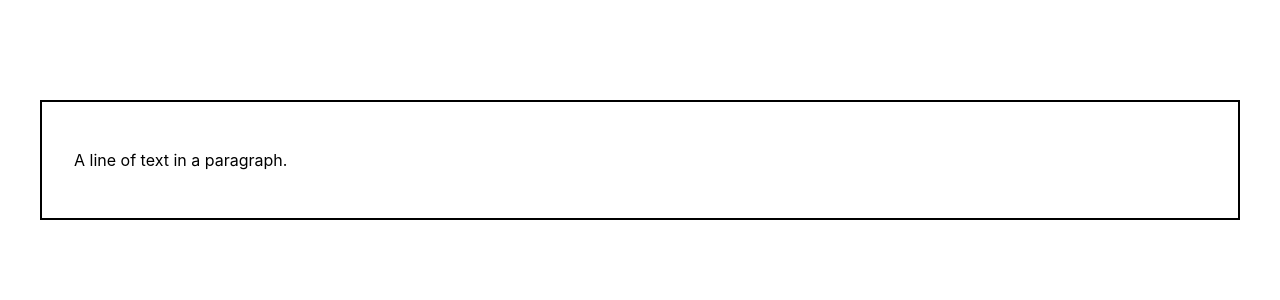
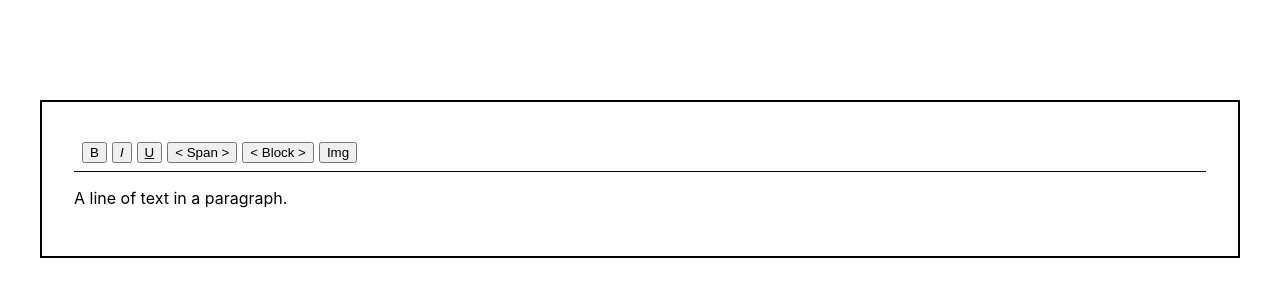
Before and after one commit to zarif-al/slate-editor, a Next.js app: page / in a window 1280 px wide. Shown: the top 300 px of the page. Built offline with nearby package versions, Linux system fonts and the light colour scheme.

Commit message:
Add image with url feature added

```diff
--- /dev/null
+++ b/components/slate/functions/index.ts
@@ -0,0 +1,21 @@
+import { Editor, Transforms } from "slate";
+import imageExtensions from "image-extensions";
+import isUrl from "is-url";
+import { CustomElement } from "utils/types";
+
+export const isImageUrl = (url: string) => {
+	if (!url) return false;
+	if (!isUrl(url)) return false;
+	const ext = new URL(url).pathname.split(".").pop();
+	if (!ext) return false;
+	return imageExtensions.includes(ext);
+};
+
+export const insertImage = (
+	editor: Editor,
+	url: string | ArrayBuffer | null
+) => {
+	const text = { text: "" };
+	const image: CustomElement = { type: "image", url, children: [text] };
+	Transforms.insertNodes(editor, image);
+};
--- a/components/slate/index.tsx
+++ b/components/slate/index.tsx
@@ -1,5 +1,6 @@
 // Import React dependencies.
-import React, { useState, useCallback, useEffect } from "react";
+import React, { useState, useCallback, useEffect, useMemo } from "react";
+
 // Import the Slate editor factory.
 import {
 	createEditor,
@@ -10,15 +11,26 @@ import {
 	Element,
 	Text,
 } from "slate";
+
 // Import the Slate components and React plugin.
 import { ReactEditor, Slate, Editable, withReact } from "slate-react";
-import { HistoryEditor } from "slate-history";
+import { HistoryEditor, withHistory } from "slate-history";
+
 //My Renderers
+import ImageElement from "components/slate/render-element/image";
 import CodeElement from "components/slate/render-element/code";
 import DefaultElement from "components/slate/render-element/default";
 import Leaf from "components/slate/render-leaf";
+//
+
+//Plugin
+import withImages from "components/slate/plugins/withImages";
+//
+
 import { CustomText, CustomElement } from "utils/types";
 import ToggleFunctions from "components/slate/toggle-functions";
+import Toolbar from "components/slate/toolbar";
+
 // TypeScript specific code <-
 
 // Imports :-
@@ -46,10 +58,12 @@ const SlateEditor = (): JSX.Element => {
 
 	//Initialvalue State
 	const [value, setValue] = useState<Descendant[]>(initialValue);
-	console.log(value);
 
 	//Editor Init
-	const [editor] = useState(() => withReact(createEditor()));
+	const editor = useMemo(
+		() => withImages(withHistory(withReact(createEditor()))),
+		[]
+	);
 
 	//Update initial value with localStorage content
 	useEffect(() => {
@@ -59,6 +73,7 @@ const SlateEditor = (): JSX.Element => {
 			if (content && content.length > 0) {
 				//This line is necessary to re-render the editor
 				editor.children = content;
+				//
 				setValue(content);
 			}
 		}
@@ -69,6 +84,8 @@ const SlateEditor = (): JSX.Element => {
 		switch (props.element.type) {
 			case "code":
 				return <CodeElement {...props} />;
+			case "image":
+				return <ImageElement {...props} />;
 			default:
 				return <DefaultElement {...props} />;
 		}
@@ -82,36 +99,35 @@ const SlateEditor = (): JSX.Element => {
 	return (
 		<Slate
 			editor={editor}
-			//value only acts as initial value.
+			//This value only acts as initial value.
 			value={initialValue}
 			onChange={(newValue) => {
 				setValue(newValue);
 				const isAstChange = editor.operations.some(
 					(op) => "set_selection" !== op.type
 				);
-				console.log("Change Detected: ", isAstChange);
 				if (isAstChange) {
 					// Save the value to Local Storage.
-					const content = JSON.stringify(value);
+					const content = JSON.stringify(newValue);
 					localStorage.setItem("content", content);
 				}
 			}}
 		>
+			<Toolbar />
 			<Editable
 				renderElement={renderElement}
 				renderLeaf={renderLeaf}
+				//Keyboard ShortCut Functions Here
 				onKeyDown={(event) => {
 					if (!event.ctrlKey) {
 						return;
 					}
-
 					switch (event.key) {
 						case "`": {
 							event.preventDefault();
 							ToggleFunctions.toggleCodeBlock(editor);
 							break;
 						}
-
 						case "b": {
 							event.preventDefault();
 							ToggleFunctions.toggleBoldMark(editor);
--- /dev/null
+++ b/components/slate/plugins/withImages.ts
@@ -0,0 +1,40 @@
+import React from "react";
+import { Editor } from "slate";
+import { isImageUrl, insertImage } from "components/slate/functions";
+
+const withImages = (editor: Editor) => {
+	const { insertData, isVoid } = editor;
+
+	editor.isVoid = (element) => {
+		return element.type === "image" ? true : isVoid(element);
+	};
+
+	editor.insertData = (data) => {
+		const text = data.getData("text/plain");
+		const { files } = data;
+
+		if (files && files.length > 0) {
+			for (const file of files) {
+				const reader = new FileReader();
+				const [mime] = file.type.split("/");
+
+				if (mime === "image") {
+					reader.addEventListener("load", () => {
+						const url = reader.result;
+						insertImage(editor, url);
+					});
+
+					reader.readAsDataURL(file);
+				}
+			}
+		} else if (isImageUrl(text)) {
+			insertImage(editor, text);
+		} else {
+			insertData(data);
+		}
+	};
+
+	return editor;
+};
+
+export default withImages;
--- /dev/null
+++ b/components/slate/render-element/image.tsx
@@ -0,0 +1,51 @@
+import React from "react";
+import Image from "next/image";
+import { useSlate, ReactEditor, useSelected, useFocused } from "slate-react";
+import { RenderProps } from "utils/types";
+import { Transforms, Element, Text } from "slate";
+
+const ImageElement = (props: RenderProps) => {
+	const editor = useSlate();
+	const path = ReactEditor.findPath(editor, props.element);
+
+	const selected = useSelected();
+	const focused = useFocused();
+
+	return (
+		<div {...props.attributes}>
+			{props.children}
+			<div
+				contentEditable={false}
+				style={{
+					boxShadow: selected && focused ? "0 0 0 3px #B4D5FF" : "none",
+					width: "fit-content",
+					position: "relative",
+					cursor: "pointer",
+				}}
+			>
+				<Image
+					src={props.element.type === "image" ? (props.element.url as string) : ""}
+					alt="Image"
+					layout="intrinsic"
+					width={400}
+					height={500}
+				/>
+				<button
+					onMouseDown={() => Transforms.removeNodes(editor, { at: path })}
+					style={{
+						display: selected && focused ? "block" : "none",
+						position: "absolute",
+						top: "0.5em",
+						left: "0.5em",
+						backgroundColor: "white",
+						cursor: "pointer",
+					}}
+				>
+					Del
+				</button>
+			</div>
+		</div>
+	);
+};
+
+export default ImageElement;
--- a/components/slate/render-leaf/index.tsx
+++ b/components/slate/render-leaf/index.tsx
@@ -1,14 +1,32 @@
 import React from "react";
 import { RenderLeaf } from "utils/types";
 const Leaf = (props: RenderLeaf) => {
+	if (props.leaf.code) {
 		return (
 			<span
 				{...props.attributes}
-			style={{ fontWeight: props.leaf.bold ? "bold" : "normal" }}
+				style={{
+					backgroundColor: "black",
+					color: "white",
+				}}
+			>
+				<code>{props.children}</code>
+			</span>
+		);
+	} else {
+		return (
+			<span
+				{...props.attributes}
+				style={{
+					fontWeight: props.leaf.bold ? "bold" : "normal",
+					fontStyle: props.leaf.italic ? "italic" : "normal",
+					textDecoration: props.leaf.underline ? "underline" : "none",
+				}}
 			>
 				{props.children}
 			</span>
 		);
+	}
 };
 
 export default Leaf;
--- a/components/slate/toggle-functions/index.ts
+++ b/components/slate/toggle-functions/index.ts
@@ -1,39 +1,59 @@
 import { Transforms, Editor, Element, Text } from "slate";
+import { CustomText } from "utils/types";
 
-function isBoldMarkActive(editor: Editor) {
-	const [match] = Editor.nodes(editor, {
-		match: (n) => Text.isText(n) && n.bold === true,
-		universal: true,
-	});
-
-	return !!match;
-}
-
-function isCodeBlockActive(editor: Editor) {
-	const [match] = Editor.nodes(editor, {
-		match: (n) => Element.isElement(n) && n.type === "code",
-	});
-	return !!match;
-}
+type Mark = Omit<CustomText, "text"> | null;
 
 const ToggleFunctions = {
-	//Toggle Bold
+	//Toggle Marks
+	isMarkActive(editor: Editor, format: string) {
+		const marks: Mark = Editor.marks(editor);
+		return marks ? marks[format as keyof Mark] === true : false;
+	},
 	toggleBoldMark(editor: Editor) {
-		const isActive = isBoldMarkActive(editor);
+		const isActive = ToggleFunctions.isMarkActive(editor, "bold");
 		Transforms.setNodes(
 			editor,
 			{ bold: isActive ? false : true },
-			{ match: (n) => Text.isText(n), split: isActive ? true : false }
+			{ match: (n) => Text.isText(n), split: true }
 		);
 	},
-
+	toggleItalicMark(editor: Editor) {
+		const isActive = ToggleFunctions.isMarkActive(editor, "italic");
+		Transforms.setNodes(
+			editor,
+			{ italic: isActive ? false : true },
+			{ match: (n) => Text.isText(n), split: true }
+		);
+	},
+	toggleUnderlineMark(editor: Editor) {
+		const isActive = ToggleFunctions.isMarkActive(editor, "underline");
+		Transforms.setNodes(
+			editor,
+			{ underline: isActive ? false : true },
+			{ match: (n) => Text.isText(n), split: true }
+		);
+	},
+	toggleCodeMark(editor: Editor) {
+		const isActive = ToggleFunctions.isMarkActive(editor, "code");
+		Transforms.setNodes(
+			editor,
+			{ code: isActive ? false : true },
+			{ match: (n) => Text.isText(n), split: true }
+		);
+	},
 	//Toggle Code
+	isBlockActive(editor: Editor, block: string) {
+		const [match] = Editor.nodes(editor, {
+			match: (n) => Element.isElement(n) && n.type === block,
+		});
+		return !!match;
+	},
 	toggleCodeBlock(editor: Editor) {
-		const isActive = isCodeBlockActive(editor);
+		const isActive = ToggleFunctions.isBlockActive(editor, "code");
 		Transforms.setNodes(
 			editor,
 			{ type: isActive ? "paragraph" : "code" },
-			{ match: (n) => Editor.isBlock(editor, n) }
+			{ match: (n) => Editor.isBlock(editor, n), split: true }
 		);
 	},
 };
--- /dev/null
+++ b/components/slate/toolbar/index.tsx
@@ -0,0 +1,102 @@
+import React from "react";
+import { useSlate } from "slate-react";
+import ToggleFunctions from "components/slate/toggle-functions";
+import { isImageUrl, insertImage } from "components/slate/functions";
+
+const Toolbar = () => {
+	const editor = useSlate();
+	return (
+		<div
+			style={{
+				display: "flex",
+				gap: "5px",
+				width: "100%",
+				borderBottom: "1px solid black",
+				padding: "0.5rem",
+			}}
+		>
+			<button
+				style={{
+					fontWeight: ToggleFunctions.isMarkActive(editor, "bold")
+						? "800"
+						: "normal",
+				}}
+				onMouseDown={(event) => {
+					event.preventDefault();
+					ToggleFunctions.toggleBoldMark(editor);
+				}}
+			>
+				B
+			</button>
+			<button
+				style={{
+					fontWeight: ToggleFunctions.isMarkActive(editor, "italic")
+						? "800"
+						: "normal",
+					fontStyle: "italic",
+				}}
+				onMouseDown={(event) => {
+					event.preventDefault();
+					ToggleFunctions.toggleItalicMark(editor);
+				}}
+			>
+				I
+			</button>
+			<button
+				style={{
+					fontWeight: ToggleFunctions.isMarkActive(editor, "underline")
+						? "800"
+						: "normal",
+					textDecoration: "underline",
+				}}
+				onMouseDown={(event) => {
+					event.preventDefault();
+					ToggleFunctions.toggleUnderlineMark(editor);
+				}}
+			>
+				U
+			</button>
+			<button
+				style={{
+					fontWeight: ToggleFunctions.isMarkActive(editor, "code")
+						? "800"
+						: "normal",
+				}}
+				onMouseDown={(event) => {
+					event.preventDefault();
+					ToggleFunctions.toggleCodeMark(editor);
+				}}
+			>
+				{"< Span >"}
+			</button>
+			<button
+				style={{
+					fontWeight: ToggleFunctions.isBlockActive(editor, "code")
+						? "800"
+						: "normal",
+				}}
+				onMouseDown={(event) => {
+					event.preventDefault();
+					ToggleFunctions.toggleCodeBlock(editor);
+				}}
+			>
+				{"< Block >"}
+			</button>
+			<button
+				onMouseDown={(event) => {
+					event.preventDefault();
+					const url = window.prompt("Enter the URL of the image:");
+					if (url && !isImageUrl(url)) {
+						alert("URL is not an image");
+						return;
+					}
+					insertImage(editor, url);
+				}}
+			>
+				Img
+			</button>
+		</div>
+	);
+};
+
+export default Toolbar;
--- a/next.config.js
+++ b/next.config.js
@@ -1,6 +1,9 @@
 /** @type {import('next').NextConfig} */
 const nextConfig = {
 	reactStrictMode: true,
+	images: {
+		domains: ["images.pexels.com"],
+	},
 };
 
 module.exports = nextConfig;
--- a/package.json
+++ b/package.json
@@ -9,6 +9,8 @@
     "lint": "next lint"
   },
   "dependencies": {
+    "image-extensions": "^1.1.0",
+    "is-url": "^1.2.4",
     "next": "12.1.0",
     "react": "17.0.2",
     "react-dom": "17.0.2",
@@ -17,6 +19,7 @@
     "slate-react": "^0.75.0"
   },
   "devDependencies": {
+    "@types/is-url": "^1.2.30",
     "@types/node": "17.0.22",
     "@types/react": "17.0.41",
     "eslint": "8.11.0",
--- a/tsconfig.json
+++ b/tsconfig.json
@@ -1,6 +1,7 @@
 {
 	"compilerOptions": {
 		"target": "es5",
+		//Important for Slate Typechecking
 		"downlevelIteration": true,
 		"lib": ["dom", "dom.iterable", "esnext"],
 		"allowJs": true,
```
Also changed, not shown: utils/types.ts (+18 -2 lines), 1 other file (tests, documents, lock files or other folders). Lines whose indentation alone changed are shown as unchanged.
